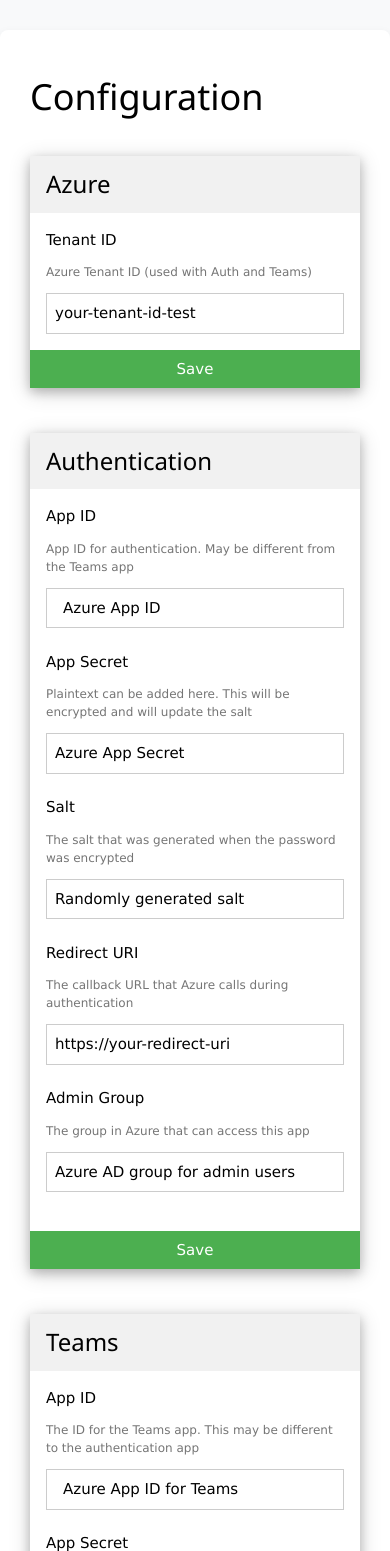
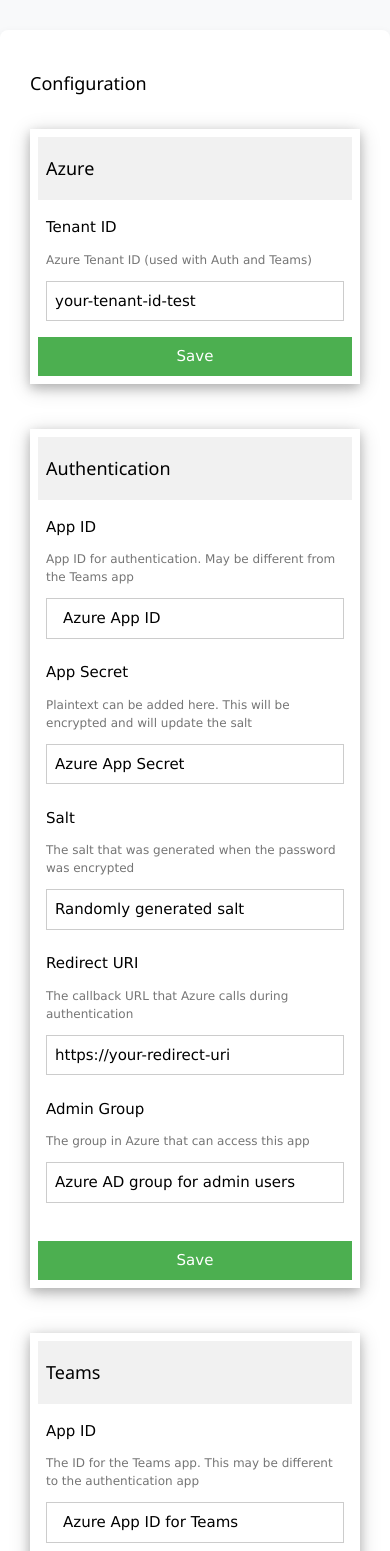
Before and after one commit to LukeRoberson/Web-Service, a Flask app: page /config in a window 390 px wide. Shown: the part 55-1606 px from the top of the page. Run offline with Flask 3, Linux system fonts and the light colour scheme; the visitor is signed in with stand-in values (Sample User, id 1).

Commit message:
Made the website responsive

```diff
--- a/static/css/style.css
+++ b/static/css/style.css
@@ -10,6 +10,25 @@ body {
     font-family: Arial, sans-serif;
     margin: 0;
     background: #f8f9fa;
+}
+
+/* For small screens */
+@media (max-width: 600px) {
+    .w3-card-4, .w3-container {
+        margin: 0 !important;
+        padding: 8px !important;
+    }
+    h1, h3, h4 {
+        font-size: 1.2em !important;
+    }
+    table, th, td {
+        font-size: 0.95em !important;
+    }
+    .w3-table {
+        display: block;
+        overflow-x: auto;
+        width: 100%;
+    }
 }
 
 
--- a/templates/about.html
+++ b/templates/about.html
@@ -20,7 +20,7 @@
     - Flask Debug Mode (True/False)
     ==========================================================================
 -->
-<div class="w3-container w3-card w3-padding-16">
+<div class="w3-container w3-responsive w3-card w3-padding-16">
     <table class="w3-table w3-striped">
         <tr>
             <th>Python version</th>
@@ -54,7 +54,7 @@
     - Status: The status of the service (up or down) as a badge (traffic light)
     ==========================================================================
 -->
-<div class="w3-container w3-card w3-padding-16">
+<div class="w3-container w3-responsive w3-card w3-padding-16">
     <table class="w3-table w3-striped">
         <tr>
             <th>Service</th>
--- a/templates/alerts.html
+++ b/templates/alerts.html
@@ -54,7 +54,7 @@
     - This is a separate section to align the refresh button with the title
     ==========================================================================
 -->
-<div class="w3-container w3-padding-16" style="padding-left:0; padding-right:0;">
+<div class="w3-container w3-responsive w3-padding-16" style="padding-left:0; padding-right:0;">
     <div style="display: flex; align-items: center; justify-content: space-between;">
         <!-- Title -->
         <h1 style="margin: 0; text-align: left;">Live Alerts</h1>
@@ -82,7 +82,7 @@
     - Alert message
     ==========================================================================
 -->
-<div class="w3-container w3-padding-16" style="width:90vw; max-width:1600px; margin:0 auto; overflow-x:auto;">
+<div class="w3-container w3-responsive w3-padding-16" style="width:90vw; max-width:1600px; margin:0 auto; overflow-x:auto;">
     <table class="w3-table w3-striped" style="table-layout: auto; width: 100%;">
         <thead>
             <tr>
--- a/templates/base.html
+++ b/templates/base.html
@@ -13,7 +13,10 @@
             ==========================================================================
         -->
         <meta charset="UTF-8">
+        <meta name="viewport" content="width=device-width, initial-scale=1">
+
         <title>{{ title or "Chat Bot Web Service" }}</title>
+
         <link rel="icon" type="image/x-icon" href="{{ url_for('static', filename='favicon.ico') }}">
         <link rel="stylesheet" href="{{ url_for('static', filename='css/style.css') }}">
         <link rel="stylesheet" href="https://www.w3schools.com/w3css/5/w3.css">
@@ -53,7 +56,8 @@
             ==========================================================================
         -->
         <main>
-            {% block content %}{% endblock %}
+            {% block content %}
+            {% endblock %}
         </main>
     </body>
 
--- a/templates/config.html
+++ b/templates/config.html
@@ -41,7 +41,7 @@
     Tenant ID - The ID of the Azure tenant
     ==========================================================================
 -->
-<div class="w3-card-4">
+<div class="w3-responsive w3-card-4">
     <!-- General Azure  -->
     <header class="w3-container w3-light-grey">
         <h3>Azure</h3>
@@ -72,7 +72,7 @@
     admin-group - The Azure group ID for admin users
     ==========================================================================
 -->
-<div class="w3-card-4">
+<div class="w3-responsive w3-card-4">
     <!-- Azure - Authentication -->
     <header class="w3-container w3-light-grey">
         <h3>Authentication</h3>
@@ -135,7 +135,7 @@
     private-key - The private key file
     ==========================================================================
 -->
-<div class="w3-card-4">
+<div class="w3-responsive w3-card-4">
     <!-- Azure - Teams -->
     <header class="w3-container w3-light-grey">
         <h3>Teams</h3>
@@ -218,7 +218,7 @@
     salt - The salt for the encrypted password
     ==========================================================================
 -->
-<div class="w3-card-4">
+<div class="w3-responsive w3-card-4">
     <!-- SQL -->
     <header class="w3-container w3-light-grey">
         <h3>SQL Database</h3>
@@ -281,7 +281,7 @@
     Debug - Enable or disable flask debug mode
     ==========================================================================
 -->
-<div class="w3-card-4">
+<div class="w3-responsive w3-card-4">
     <!-- Web interface settings  -->
     <header class="w3-container w3-light-grey">
         <h3>Web Interface</h3>
```
Also changed, not shown: templates/plugins.html (+5 -5 lines).
